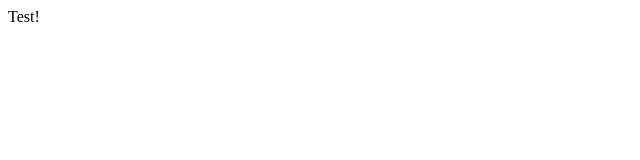
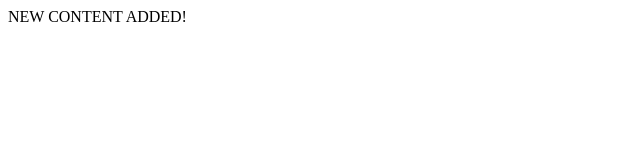
Before and after one commit to tahirasma/Lecture1, a plain HTML site: page index.html in a window 1280 px wide. Shown: the whole page, without its empty margins (0-640 px from the left). Drawn offline with Linux system fonts and the light colour scheme.

Commit message:
New content added

```diff
--- a/index.html
+++ b/index.html
@@ -6,6 +6,6 @@
     <title>Test</title>
 </head>
 <body>
-    Test!
+    NEW CONTENT ADDED!
 </body>
 </html>
```
